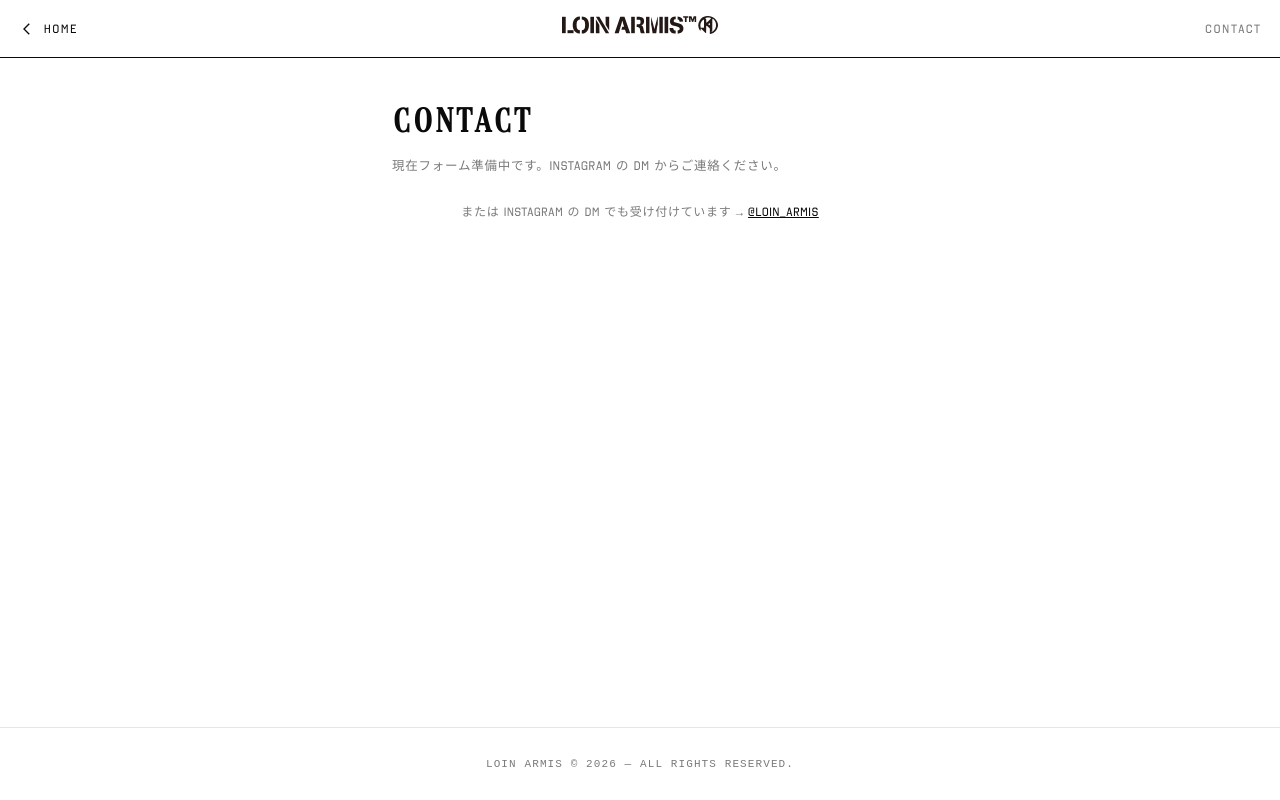
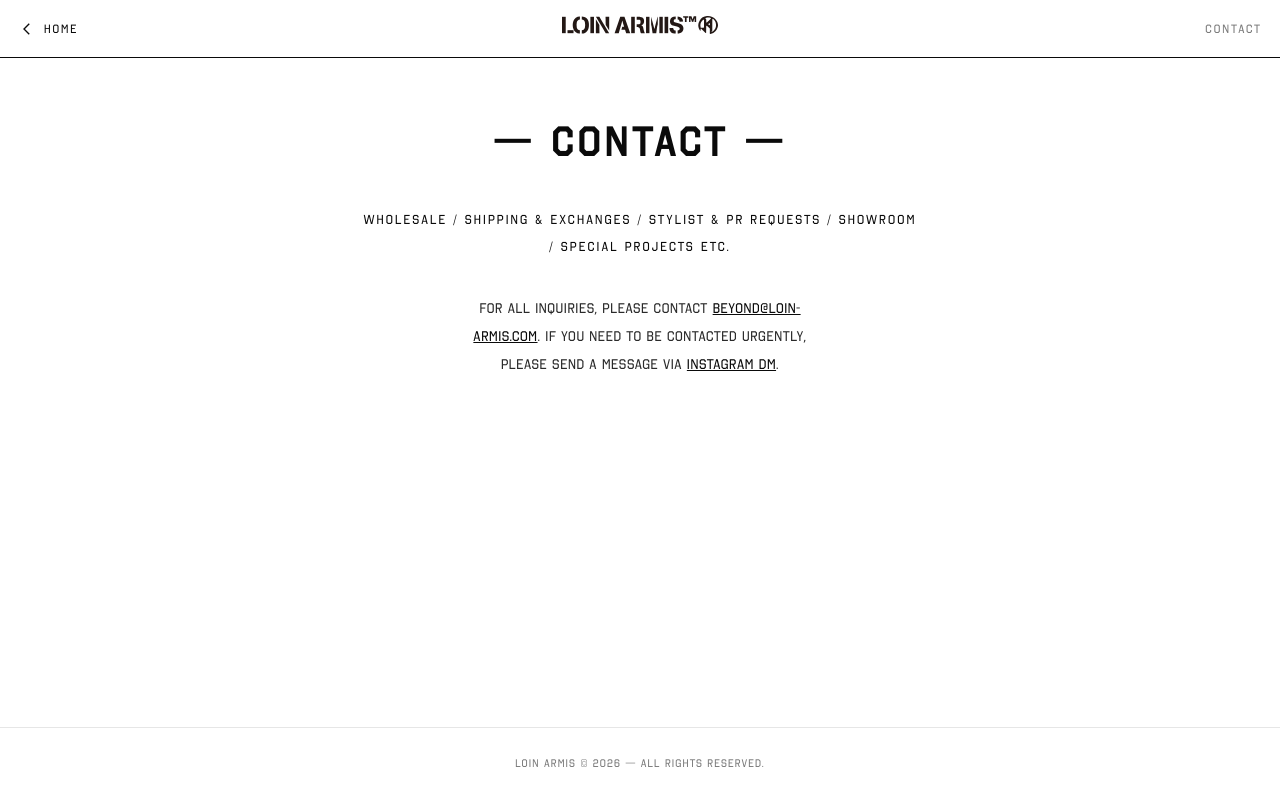
Before and after one commit to jail1375bt-lab/loin_armis, a website: page LOIN_ARMIS_vercel/contact.html in a window 1280 px wide. Drawn offline with Linux system fonts and the light colour scheme.

Commit message:
Add files via upload

```diff
--- a/LOIN_ARMIS_vercel/contact.html
+++ b/LOIN_ARMIS_vercel/contact.html
@@ -1,73 +1,26 @@
-<!DOCTYPE html>
-<html lang="ja">
-<head>
-<meta charset="UTF-8"><meta name="viewport" content="width=device-width, initial-scale=1.0">
-<title>CONTACT — LOIN ARMIS</title>
-<style>
-  @font-face{font-family:'Octin';src:url('OctinCollege.otf') format('opentype');font-display:swap}
-  @font-face{font-family:'Magazine';src:url('Magazine.ttf') format('truetype');font-display:swap}
-  *{box-sizing:border-box;margin:0;padding:0}
-  body{font-family:"Helvetica Neue",Arial,"Hiragino Kaku Gothic ProN","Noto Sans JP",sans-serif;background:#fff;color:#0a0a0a;line-height:1.5;min-height:100vh;display:flex;flex-direction:column}
-  a{color:inherit;text-decoration:none}svg{display:block}
-  header{position:sticky;top:0;z-index:60;background:#fff;border-bottom:1.5px solid #0a0a0a}
-  .bar{display:grid;grid-template-columns:1fr auto 1fr;align-items:center;padding:16px 18px;max-width:1400px;margin:0 auto}
-  .back{display:flex;align-items:center;gap:8px;font-family:"Octin",monospace;font-size:12px;letter-spacing:.16em}
-  .brand{justify-self:center}.brand img{height:18px;width:auto}
-  .right{font-family:"Octin",monospace;font-size:12px;letter-spacing:.16em;justify-self:end;color:#7a7a7a}
-  main{flex:1;max-width:540px;margin:0 auto;width:100%;padding:40px 22px 80px}
-  h1{font-family:"Magazine",sans-serif;font-size:clamp(24px,6vw,34px);letter-spacing:.05em;margin-bottom:8px}
-  .sub{font-family:"Octin",monospace;font-size:12.5px;letter-spacing:.06em;color:#7a7a7a;margin-bottom:26px}
-  label{display:block;font-family:"Octin",monospace;font-size:11px;letter-spacing:.14em;color:#7a7a7a;margin:16px 0 6px}
-  input,textarea{width:100%;font-family:"Octin",monospace;font-size:14px;padding:13px 14px;border:1px solid #0a0a0a;background:#fff;color:#0a0a0a}
-  textarea{min-height:140px;resize:vertical}
-  .send{font-family:"Octin",monospace;letter-spacing:.22em;font-size:13px;border:1px solid #0a0a0a;padding:15px 0;background:#0a0a0a;color:#fff;width:100%;margin-top:22px}
-  .send:hover{background:#fff;color:#0a0a0a}.send:disabled{opacity:.4}
-  .note{font-family:"Octin",monospace;font-size:12px;letter-spacing:.06em;color:#7a7a7a;margin-top:18px;line-height:1.8;text-align:center}
-  .note a{color:#0a0a0a;text-decoration:underline}
-  .ok{font-family:"Magazine",sans-serif;font-size:24px;text-align:center;padding:40px 0}
-  .err{color:#e2231a;font-family:"Octin",monospace;font-size:12px;text-align:center;margin-top:10px}
-  footer{border-top:1px solid #e6e6e6;font-family:monospace;font-size:11px;color:#7a7a7a;letter-spacing:.1em;padding:28px 18px;text-align:center}
-</style>
-</head>
-<body>
-<header><div class="bar">
-  <a class="back" href="index.html"><svg style="width:18px;height:18px" viewBox="0 0 24 24" fill="none" stroke="currentColor" stroke-width="1.8"><path d="M15 5l-7 7 7 7"/></svg>HOME</a>
-  <a class="brand" href="index.html"><img src="LOIN_ARMIS_LOGO.svg" alt="LOIN ARMIS"></a>
-  <span class="right">CONTACT</span>
-</div></header>
-<main id="main">
-  <h1>CONTACT</h1>
-  <div class="sub">お問い合わせはこちらから。通常2〜3営業日以内に返信します。</div>
-  <form id="cf">
-    <label>NAME</label><input type="text" id="cname" required>
-    <label>EMAIL</label><input type="email" id="cemail" required>
-    <label>MESSAGE</label><textarea id="cmsg" required></textarea>
-    <button class="send" id="sendBtn" type="submit">SEND</button>
-    <div class="err" id="cerr"></div>
-  </form>
-  <div class="note">または Instagram の DM でも受け付けています →
-    <a href="https://www.instagram.com/loin_armis/" target="_blank" rel="noopener">@loin_armis</a></div>
+<!DOCTYPE html><html lang="en"><head><meta charset="UTF-8"><meta name="viewport" content="width=device-width, initial-scale=1.0"><title>Contact — LOIN ARMIS</title><style>
+@font-face{font-family:"Octin";src:url("OctinCollege.otf") format("opentype");font-display:swap}
+@font-face{font-family:"OPTITimes";src:url("OPTITimes-Roman.otf") format("opentype");font-display:swap}
+*{box-sizing:border-box;margin:0;padding:0}
+body{font-family:"Octin",monospace;background:#fff;color:#0a0a0a;line-height:1.5;min-height:100vh;display:flex;flex-direction:column}
+a{color:inherit}svg{display:block}
+header{position:sticky;top:0;z-index:60;background:#fff;border-bottom:1.5px solid #0a0a0a}
+.bar{display:grid;grid-template-columns:1fr auto 1fr;align-items:center;padding:16px 18px;max-width:1400px;margin:0 auto}
+.back{display:flex;align-items:center;gap:8px;font-family:"Octin",monospace;font-size:12px;letter-spacing:.16em;text-decoration:none}
+.brand{justify-self:center}.brand img{height:18px;width:auto}
+.right{font-family:"Octin",monospace;font-size:12px;letter-spacing:.16em;justify-self:end;color:#7a7a7a}
+main{flex:1;max-width:600px;margin:0 auto;width:100%;padding:54px 22px 90px;text-align:center}
+h1{font-family:"Octin",monospace;font-size:clamp(26px,6.5vw,40px);letter-spacing:.12em;text-transform:uppercase;margin-bottom:34px}
+.ctypes{font-family:"Octin",monospace;font-size:13px;letter-spacing:.16em;line-height:2.1;text-transform:uppercase;color:#0a0a0a;margin-bottom:34px}
+.cintro{font-family:"Octin",monospace;font-size:14px;letter-spacing:.04em;line-height:2;color:#2a2a2a;max-width:46ch;margin:0 auto}
+.cintro a{color:#0a0a0a;text-decoration:underline}
+footer{border-top:1px solid #e6e6e6;font-family:"Octin",monospace;font-size:11px;color:#7a7a7a;letter-spacing:.1em;padding:28px 18px;text-align:center}
+</style></head><body>
+<header><div class="bar"><a class="back" href="index.html"><svg style="width:18px;height:18px" viewBox="0 0 24 24" fill="none" stroke="currentColor" stroke-width="1.8"><path d="M15 5l-7 7 7 7"/></svg>HOME</a><a class="brand" href="index.html"><img src="LOIN_ARMIS_LOGO.svg" alt="LOIN ARMIS"></a><span class="right">CONTACT</span></div></header>
+<main>
+<h1>— Contact —</h1>
+<div class="ctypes">WHOLESALE / SHIPPING &amp; EXCHANGES / STYLIST &amp; PR REQUESTS / SHOWROOM / SPECIAL PROJECTS ETC.</div>
+<p class="cintro">For all inquiries, please contact <a href="mailto:beyond@loin-armis.com">beyond@loin-armis.com</a>. If you need to be contacted urgently, please send a message via <a href="https://www.instagram.com/loin_armis/" target="_blank" rel="noopener">Instagram DM</a>.</p>
 </main>
 <footer>LOIN ARMIS © 2026 — ALL RIGHTS RESERVED.</footer>
-<script src="contact-config.js"></script>
-<script>
-var main=document.getElementById('main');
-var form=document.getElementById('cf');
-function done(){ main.innerHTML='<div class="ok">THANK YOU</div><div class="note">お問い合わせを受け付けました。返信をお待ちください。<br><a href="index.html">CONTINUE</a></div>'; }
-if(!window.W3F_KEY){
-  // キー未設定：DM案内に切替
-  form.style.display='none';
-  document.querySelector('.sub').textContent='現在フォーム準備中です。Instagram の DM からご連絡ください。';
-}
-form.addEventListener('submit',function(e){
-  e.preventDefault();
-  var btn=document.getElementById('sendBtn');btn.disabled=true;
-  fetch('https://api.web3forms.com/submit',{method:'POST',headers:{'Content-Type':'application/json',Accept:'application/json'},
-    body:JSON.stringify({access_key:window.W3F_KEY,subject:'LOIN ARMIS Contact',name:document.getElementById('cname').value,email:document.getElementById('cemail').value,message:document.getElementById('cmsg').value})})
-   .then(function(r){return r.json();})
-   .then(function(d){ if(d.success){done();} else {document.getElementById('cerr').textContent=(d.message||'送信に失敗しました');btn.disabled=false;} })
-   .catch(function(){document.getElementById('cerr').textContent='通信エラー。時間をおいて再度お試しください。';btn.disabled=false;});
-});
-</script>
-</body>
-</html>
+</body></html>
```
